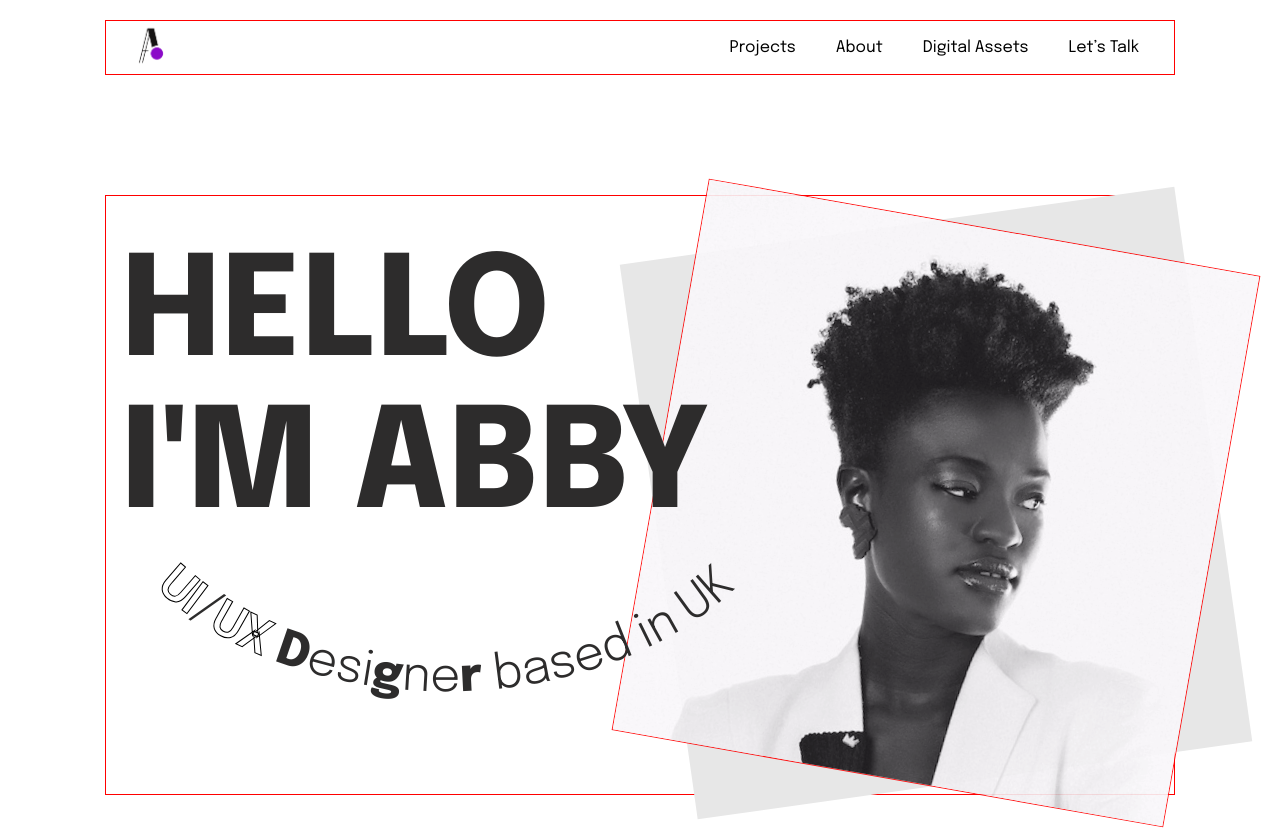
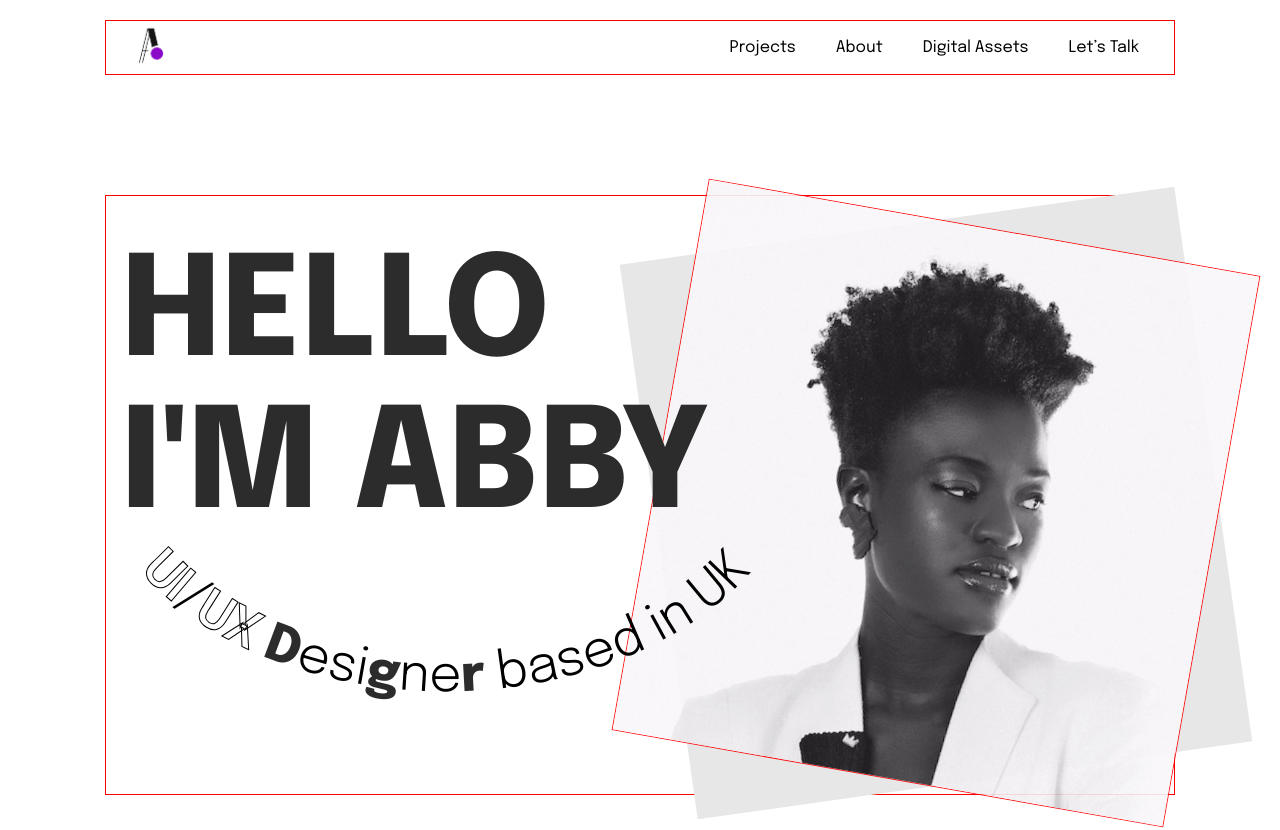
Before and after one commit to maxsotnikov/portfolio, a React (Vite) app: page / in a window 1280 px wide. Shown: the top 830 px of the page. Built offline with nearby package versions, Linux system fonts and the light colour scheme.

Commit message:
adaptive 1.1

```diff
--- a/src/layout/sections/main/text/CircularText.tsx
+++ b/src/layout/sections/main/text/CircularText.tsx
@@ -1,13 +1,5 @@
-import { font } from "../../../../styles/Common.ts";
 import {theme} from "../../../../styles/Theme.ts";
-import styled from "styled-components";
 
-const StyledText = styled('text')`
-  font-weight: 300;
-  fill: ${theme.colors.titleFont};
-  line-height: 1.1;
-  font-size: calc((100vw - 375px) / (1440 - 375) * (51 - 28) + 28px);
-`;
 
 export const CircularText = () => {
   return (
@@ -17,13 +9,10 @@ export const CircularText = () => {
         d="M 0,0 A 360,255 0 0 0 650,0"
         fill="transparent"
       />
-      {/*<text style={{*/}
-      {/*  // fontSize: '51px',*/}
-      {/*  // fontWeight: '300',*/}
-      {/*}}>*/}
-      {/*  */}
-
-      <StyledText>
+      <text style={{
+        fontSize: '51px',
+        fontWeight: '300',
+      }}>
         <textPath href="#curve-up" startOffset="50%" textAnchor="middle">
           <tspan style={{ fontWeight: '600', stroke:`${theme.colors.oddFont}`, fill: `${theme.colors.evenFont}` }}>UI</tspan>
           /
@@ -35,9 +24,7 @@ export const CircularText = () => {
           <tspan style={{ fontWeight: '800', fill: `${theme.colors.titleFont}` }}>r </tspan>
           based in UK
         </textPath>
-      </StyledText>
-
-      {/*</text>*/}
+      </text>
     </svg>
   );
 };
```
